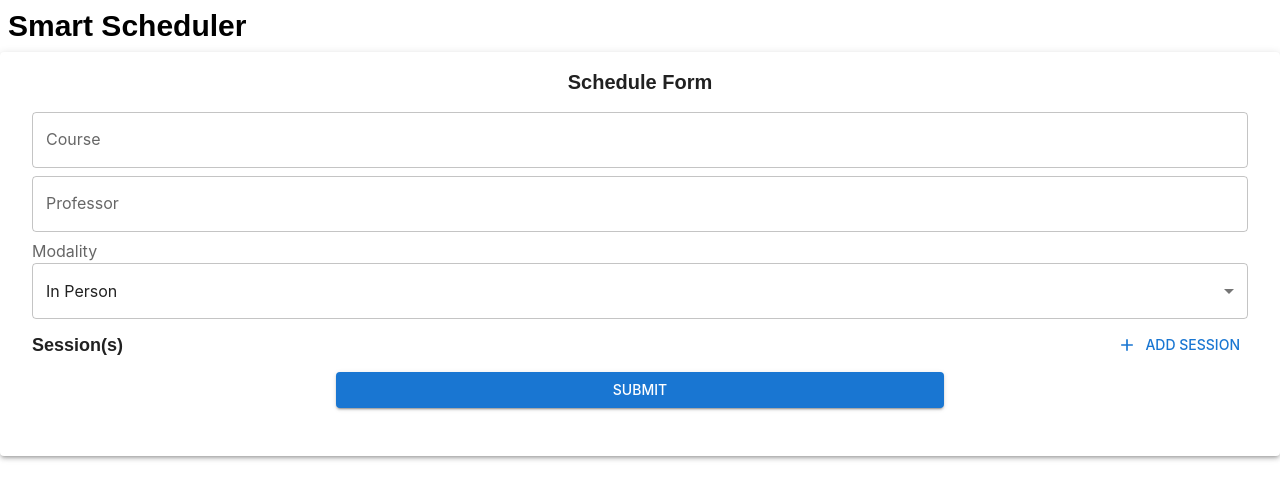
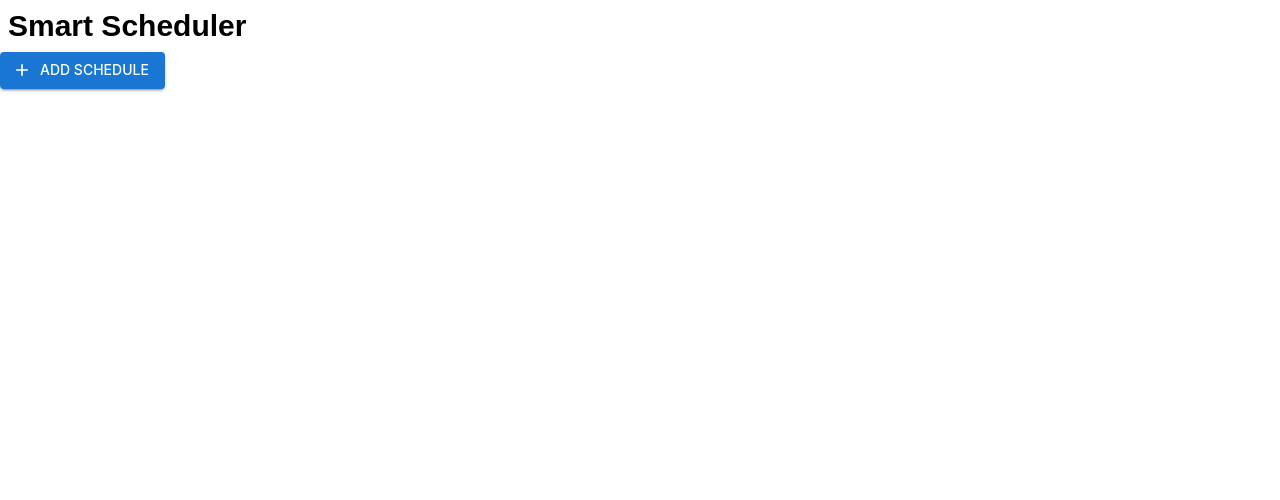
Before and after one commit to PieroD04/smart-scheduler, a React (Vite) app: page / in a window 1280 px wide. Shown: the top 500 px of the page. Built offline with nearby package versions, Linux system fonts and the light colour scheme; a web font is replaced by a local one.

Commit message:
feat: add dialog for form

```diff
--- a/src/App.tsx
+++ b/src/App.tsx
@@ -9,13 +9,25 @@ function App() {
   const theme = createTheme({
     typography: {
       fontFamily: 'Inter, sans-serif'
+    },
+    components: {
+      MuiDialog: {
+        styleOverrides: {
+          paper: {
+            '@media (max-width: 640px)': {
+              margin: 0,
+            },
+            maxHeight: 'calc(100% - 128px)'
+          }
+        }
+      }
     }
   })
 
   return (
     <LocalizationProvider dateAdapter={AdapterDayjs}>
       <ThemeProvider theme={theme}>
-        <Home/>
+        <Home />
       </ThemeProvider>
     </LocalizationProvider>
   )
--- a/src/components/ScheduleForm.tsx
+++ b/src/components/ScheduleForm.tsx
@@ -1,11 +1,12 @@
-import { useForm, SubmitHandler, useFieldArray, Controller, FieldErrors, Control, UseFormClearErrors } from "react-hook-form"
+import { useForm, SubmitHandler, useFieldArray, Controller, FieldErrors, Control, UseFormClearErrors } from "react-hook-form";
 import ScheduleEntry, { DayEnum, ModalityEnum } from "../models/ScheduleEntry";
 import { Session } from "../models/ScheduleEntry";
-import { TextField, InputLabel, Select, MenuItem, Button, Paper } from "@mui/material";
+import { TextField, InputLabel, Select, MenuItem, Button } from "@mui/material";
 import { TimeField } from '@mui/x-date-pickers/TimeField';
 import AddIcon from "@mui/icons-material/Add";
 import DeleteIcon from "@mui/icons-material/Delete";
 import dayjs from "dayjs";
+import { COURSES, PROFESSORS, SCHEDULES } from "../utils/constants";
 
 interface FormInput {
     course: string;
@@ -14,7 +15,7 @@ interface FormInput {
     sessions: Session[];
 }
 
-function areOverlapping(sessions: Session[]) {
+function _areOverlapping(sessions: Session[]) {
     return sessions.some((sessionA, indexA) =>
         sessions.some((sessionB, indexB) =>
             sessionA.day === sessionB.day &&
@@ -25,13 +26,17 @@ function areOverlapping(sessions: Session[]) {
     );
 }
 
-
 export default function ScheduleForm() {
-    const { control, register, handleSubmit, formState: { errors }, setError, clearErrors } = useForm<FormInput>();
+    const { control, register, handleSubmit, formState: { errors }, setError, clearErrors } = useForm<FormInput>({
+        defaultValues: {
+            sessions: [{ day: DayEnum.monday, start: dayjs().hour(8).minute(0), end: dayjs().hour(9).minute(0) } as Session]
+        }
+    });
     const { fields, append, remove } = useFieldArray({
         control,
         name: "sessions"
     });
+
     const onSubmit: SubmitHandler<FormInput> = (data) => {
         clearErrors("sessions");
         if (data.sessions.length === 0) {
@@ -39,21 +44,19 @@ export default function ScheduleForm() {
             return;
         }
 
-        if (areOverlapping(data.sessions)) {
+        if (_areOverlapping(data.sessions)) {
             setError("sessions", { type: "manual", message: "Sessions cannot overlap." });
             return;
         }
 
-        localStorage.setItem("schedules", JSON.stringify([...JSON.parse(localStorage.getItem("schedules") || "[]"), data as ScheduleEntry]));
-        localStorage.setItem("courses", JSON.stringify([...JSON.parse(localStorage.getItem("courses") || "[]"), data.course]));
-        localStorage.setItem("professors", JSON.stringify([...JSON.parse(localStorage.getItem("professors") || "[]"), data.professor]));
+        localStorage.setItem("schedules", JSON.stringify([...JSON.parse(localStorage.getItem(SCHEDULES) || "[]"), data as ScheduleEntry]));
+        localStorage.setItem("courses", JSON.stringify([...JSON.parse(localStorage.getItem(COURSES) || "[]"), data.course]));
+        localStorage.setItem("professors", JSON.stringify([...JSON.parse(localStorage.getItem(PROFESSORS) || "[]"), data.professor]));
         alert("Schedule submitted successfully!");
     }
 
     return (
-        <Paper elevation={3} className="p-4">
-            <div className="text-center font-semibold text-xl">Schedule Form</div>
-            <form onSubmit={handleSubmit(onSubmit)} className="flex flex-col p-4 gap-2">
+        <form onSubmit={handleSubmit(onSubmit)} className="flex flex-col p-4 gap-2">
                 <TextField
                     id="course"
                     label="Course"
@@ -93,7 +96,7 @@ export default function ScheduleForm() {
                             append({ day: DayEnum.monday, start: dayjs().hour(8).minute(0), end: dayjs().hour(9).minute(0) } as Session)
                             clearErrors("sessions")
                         }}
-                    >Add Session</Button>
+                    >Add</Button>
                 </div>
                 {
                     fields.map((field, index) => {
@@ -120,8 +123,6 @@ export default function ScheduleForm() {
                     {errors.sessions?.message}
                 </div>
             </form>
-        </Paper>
-
     )
 }
 
@@ -135,7 +136,7 @@ function SessionForm({ id, onRemove, control, errors, clearErrors }: { id: strin
                     color="error"
                     startIcon={<DeleteIcon />}
                     onClick={() => { onRemove(id) }}
-                >Remove Session</Button>
+                >Remove</Button>
             </div>
             <div className="flex flex-col">
                 <InputLabel id="day-label">Day</InputLabel>
--- a/src/models/ScheduleEntry.ts
+++ b/src/models/ScheduleEntry.ts
@@ -1,4 +1,4 @@
-import { Dayjs } from "dayjs"
+import { Dayjs } from "dayjs";
 
 export default interface ScheduleEntry {
     course: string;
--- a/src/pages/Home.tsx
+++ b/src/pages/Home.tsx
@@ -1,10 +1,44 @@
-import ScheduleForm from "../components/ScheduleForm"
+import { useState } from "react";
+import ScheduleForm from "../components/ScheduleForm";
+import { Button, Dialog, DialogContent, DialogTitle, IconButton } from "@mui/material";
+import AddIcon from '@mui/icons-material/Add';
+import CloseIcon from '@mui/icons-material/Close';
 
 export default function Home() {
+    const [open, setOpen] = useState(false);
+
+    const handleClickOpen = () => {
+        setOpen(true);
+    };
+
+    const handleClose = () => {
+        setOpen(false);
+    };
+
     return (
         <div>
             <h1 className="text-3xl font-bold p-2">Smart Scheduler</h1>
-            <ScheduleForm />
+            <Button
+                variant="contained"
+                startIcon={<AddIcon />}
+                onClick={handleClickOpen}
+            >Add Schedule</Button>
+
+            <Dialog
+                open={open}
+                onClose={handleClose}
+            >
+                <DialogTitle>
+                    <div className="flex flex-row justify-between align-middle items-center">
+                        <div className="text-center font-semibold text-xl">Schedule Form</div>
+                        <IconButton onClick={handleClose}><CloseIcon /></IconButton>
+                    </div>
+                </DialogTitle>
+                <DialogContent>
+                    <ScheduleForm />
+                </DialogContent>
+
+            </Dialog>
         </div>
     )
 }
--- /dev/null
+++ b/src/utils/constants.ts
@@ -0,0 +1,3 @@
+export const SCHEDULES = "schedules";
+export const COURSES = "courses";
+export const PROFESSORS = "professors";
```
